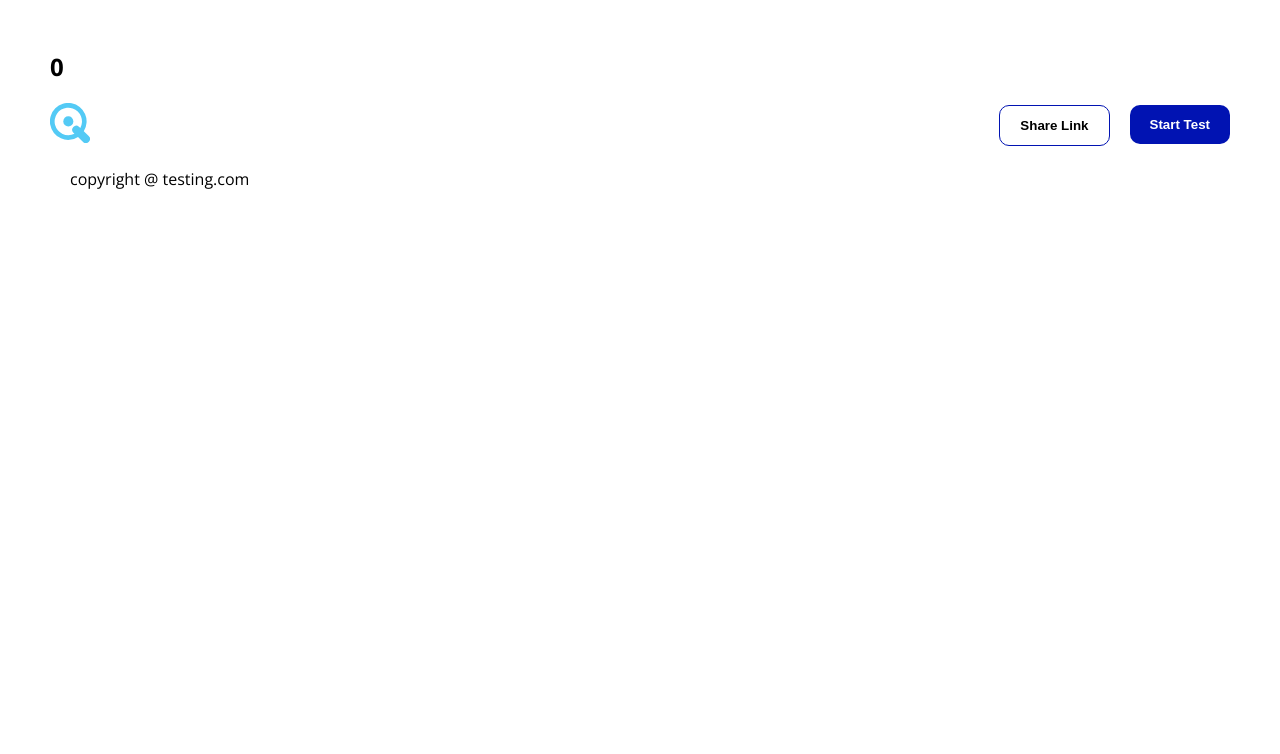
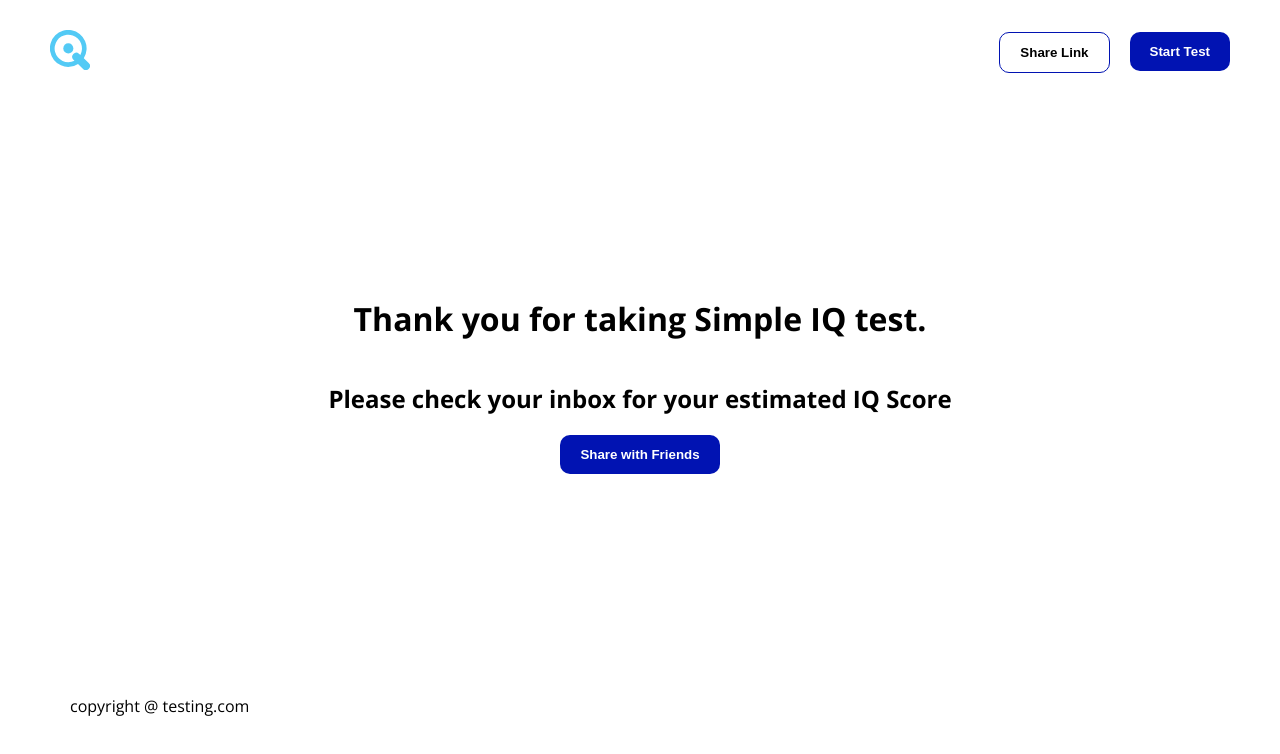
Before and after one commit to ddkogit/simpleiq, a React (Vite) app: page /success in a window 1280 px wide. Shown: the top 754 px of the page. Built offline with nearby package versions, Linux system fonts and the light colour scheme; the HTML template or start-up script is replaced by a standard one.

Commit message:
final dont v1

```diff
--- a/src/App.jsx
+++ b/src/App.jsx
@@ -5,6 +5,7 @@ import Homepage from "./pages/Homepage";
 import { Routes, Route } from "react-router-dom";
 import Testpage from "./pages/Testpage";
 import Footer from "./components/Footer";
+import Success from "./pages/Success";
 
 
 function App() {
@@ -42,10 +43,11 @@ function shuffleArray(array) {
     <>
 
 
-    <h2>{totalpoint}</h2>
+
       <Navbar  />
       <Routes>
         <Route path="/" element={<Homepage />} />
+        <Route path="/success" element={<Success />} />
         <Route path="/testpage" element={<Testpage randomQuestions={randomQuestions} totalpoint={totalpoint} setTotalpoint={setTotalpoint} />} />
       </Routes>
       <Footer />
--- a/src/components/SubmitForm.jsx
+++ b/src/components/SubmitForm.jsx
@@ -2,21 +2,40 @@ import React, { useEffect, useState } from "react";
 import "./SubmitForm.css";
 import Button from "./Button";
 import  emailjs from "emailjs-com"
+import { useNavigate } from "react-router-dom";
 
 const SubmitForm = ({ totalpoint }) => {
+
+  const navigate = useNavigate();
+
   const [formData, setFormData] = useState({
     name: "",
     email: "",
     totalpoint:totalpoint,
+    iqPoints: "",
 
   });
   useEffect(() => {
     setFormData(prevFormData => ({
       ...prevFormData,
       totalpoint: totalpoint,
+      iqPoints: estimateIQRange(totalpoint),
     }));
   }, [totalpoint]);
 
+
+  const estimateIQRange = (totalpoint) => {
+
+    if (totalpoint >= 19) {
+      return "105 and above";
+    } else if (totalpoint >= 14) {
+      return "85-100";
+    } else if (totalpoint >= 9) {
+      return "70-85";
+    } else {
+      return "Below 70";
+    }
+  };
 
   const handleChange =(e)=>{
     const {name, value} = e.target;
@@ -41,7 +60,11 @@ const SubmitForm = ({ totalpoint }) => {
     .catch((error) => {
       console.error('Error:', error);
     });
-    console.log("clicked")
+
+    navigate("/")
+
+
+
   };
 
 
--- a/src/pages/Homepage.css
+++ b/src/pages/Homepage.css
@@ -19,7 +19,7 @@
     box-shadow: 0px 1px 1px gray;
     padding: 5px 10px ;
     border: 10px;
-    width: 50vw;
+    width: 70vw;
     border-radius: 10px;
 
     font-size: 1.2rem;
--- a/src/pages/Homepage.jsx
+++ b/src/pages/Homepage.jsx
@@ -10,11 +10,13 @@ const Homepage = () => {
       </h1>
     <section className='rules'>
     <ul>
+
       <li>There are 20 questions in random difficulty.</li>
       <li>Select one right answer out of four options.</li>
       <li>Submit and get your  Score for free.</li>
-      <li>This is not certiied IQ test but will help you get estimate</li>
+      <li>This is not certified IQ test but will help you get estimate</li>
       <li>In future we will update the site with learning material and different tests.</li>
+      <li>Please only play this one time and share with friends.</li>
     </ul>
     </section>
     <Link  to="/testpage">
--- /dev/null
+++ b/src/pages/Success.css
@@ -0,0 +1,7 @@
+.successmain{
+    display: flex;
+    flex-direction: column;
+    justify-content: center;
+    align-items: center;
+    height: 75vh;
+}
--- /dev/null
+++ b/src/pages/Success.jsx
@@ -0,0 +1,26 @@
+import React from 'react'
+import "./Success.css"
+import Button from '../components/Button'
+const Success = () => {
+    const handleClick =(e)=>{
+        navigator.clipboard.writeText("https://simpleiq.vercel.app/");
+
+    }
+  return (
+    <div className='successmain'>
+        <h1>
+            Thank you for taking Simple IQ test.
+
+        </h1>
+        <h2>
+            Please check your inbox for your estimated IQ Score
+        </h2>
+
+        <div>
+            <Button text="Share with Friends" type="primary" handleClick={handleClick} />
+        </div>
+    </div>
+  )
+}
+
+export default Success
```
